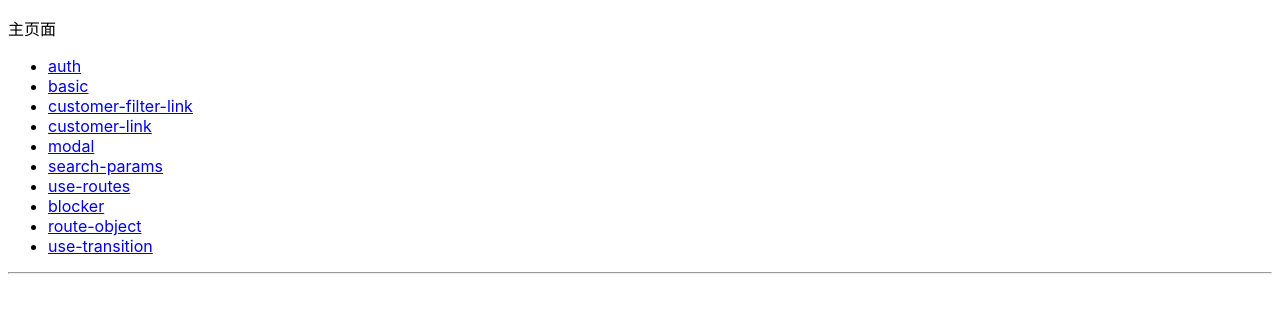
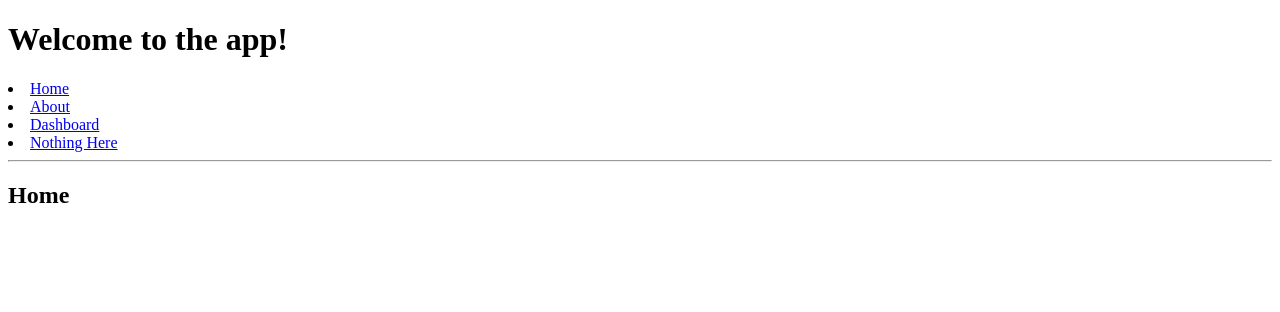
Before and after one commit to baozouai/react-router-source-analysis, a React (Vite) app: page / in a window 1280 px wide. Shown: the top 312 px of the page. Built offline with nearby package versions, Linux system fonts and the light colour scheme.

Commit message:
feat: 遨游React Router v6 源码文章相关分支

```diff
--- a/src/examples/basic/index.tsx
+++ b/src/examples/basic/index.tsx
@@ -37,9 +37,6 @@ function BasicLayout() {
           share across all the pages on your site, like navigation. */}
       <nav>
         <ul>
-          <li>
-            <Link to={{}}>to current location ({`<Link to={{}}>`})</Link>
-          </li>
           <li>
             <Link to="">to current location 1 ({`<Link to="">`})</Link>
           </li>
--- /dev/null
+++ b/src/examples/basic1/index.tsx
@@ -0,0 +1,98 @@
+import { Routes, Route, Outlet, Link, useRoutes } from "react-router-dom";
+
+export default function Basic() {
+  const routelements = useRoutes([
+    {
+      element: <BasicLayout />,
+      children: [
+        {
+          index: true,
+          element: <Home />
+        },
+        {
+          path: 'about/*',
+          element: <Home />
+        },
+        {
+          path: 'dashboard',
+          element: <Dashboard />,
+        },
+        {
+          path: '*',
+         element: <NoMatch />
+        }
+      ]
+    }
+  ])
+  return (
+    <Routes>
+      <Route element={<BasicLayout />}>
+        <Route index element={<Home />} />
+        <Route path="about/*" element={<About />} />
+        <Route path="dashboard" element={<Dashboard />}/>
+        <Route path="*" element={<NoMatch />} />
+      </Route>
+    </Routes>
+  );
+}
+
+function BasicLayout() {
+  return (
+    <div>
+      <h1>Welcome to the app!</h1>
+      <li>
+        <Link to=".">Home</Link>
+      </li>
+      <li>
+        <Link to="about">About</Link>
+      </li>
+      <li>
+        <Link to="dashboard">Dashboard</Link>
+      </li>
+      <li>
+        <Link to="nothing-here">Nothing Here</Link>
+      </li>
+      <hr />
+      <Outlet />
+    </div>
+  );
+}
+
+function Home() {
+  return (
+    <h2>Home</h2>
+  );
+}
+
+function About() {
+  return (
+    <div>
+      <h2>About</h2>
+      <Link to='child'>about-child</Link>
+      <Routes>
+        <Route path='child' element={<AboutChild/>  }/>
+      </Routes>
+    </div>
+  );
+}
+function AboutChild() {
+  return (
+    <h2>AboutChild</h2>
+  );
+}
+function Dashboard() {
+  return (
+    <h2>Dashboard</h2>
+  );
+}
+
+export function NoMatch() {
+  return (
+    <div>
+      <h2>Nothing to see here!</h2>
+      <p>
+        <Link to=".">Go to the home page</Link>
+      </p>
+    </div>
+  );
+}
--- a/src/main.tsx
+++ b/src/main.tsx
@@ -1,6 +1,6 @@
 import ReactDOM from 'react-dom'
 import { BrowserRouter } from "react-router-dom";
-import App from './App'
+import App from './examples/basic1'
 
 ReactDOM.render(
     <BrowserRouter>
```
Also changed, not shown: src/packages/react-router/index.tsx (+3 -1 lines).
